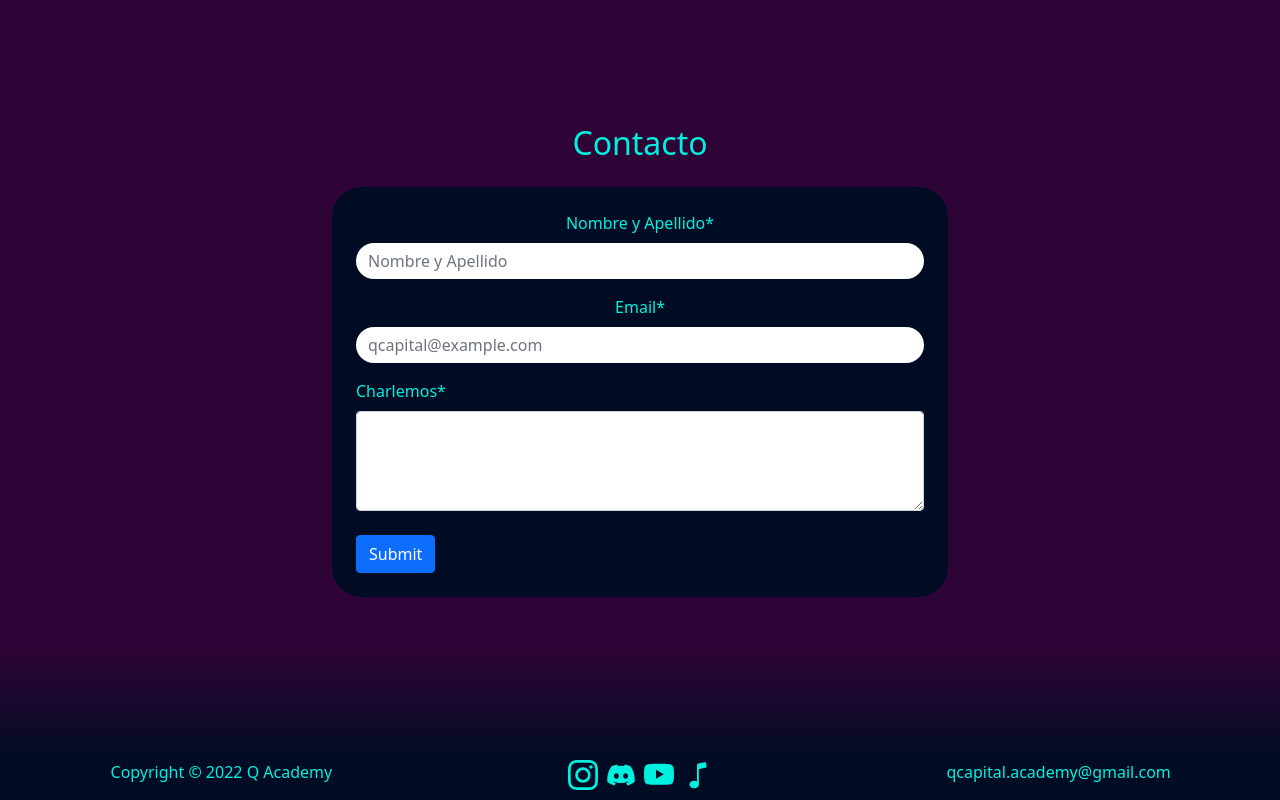
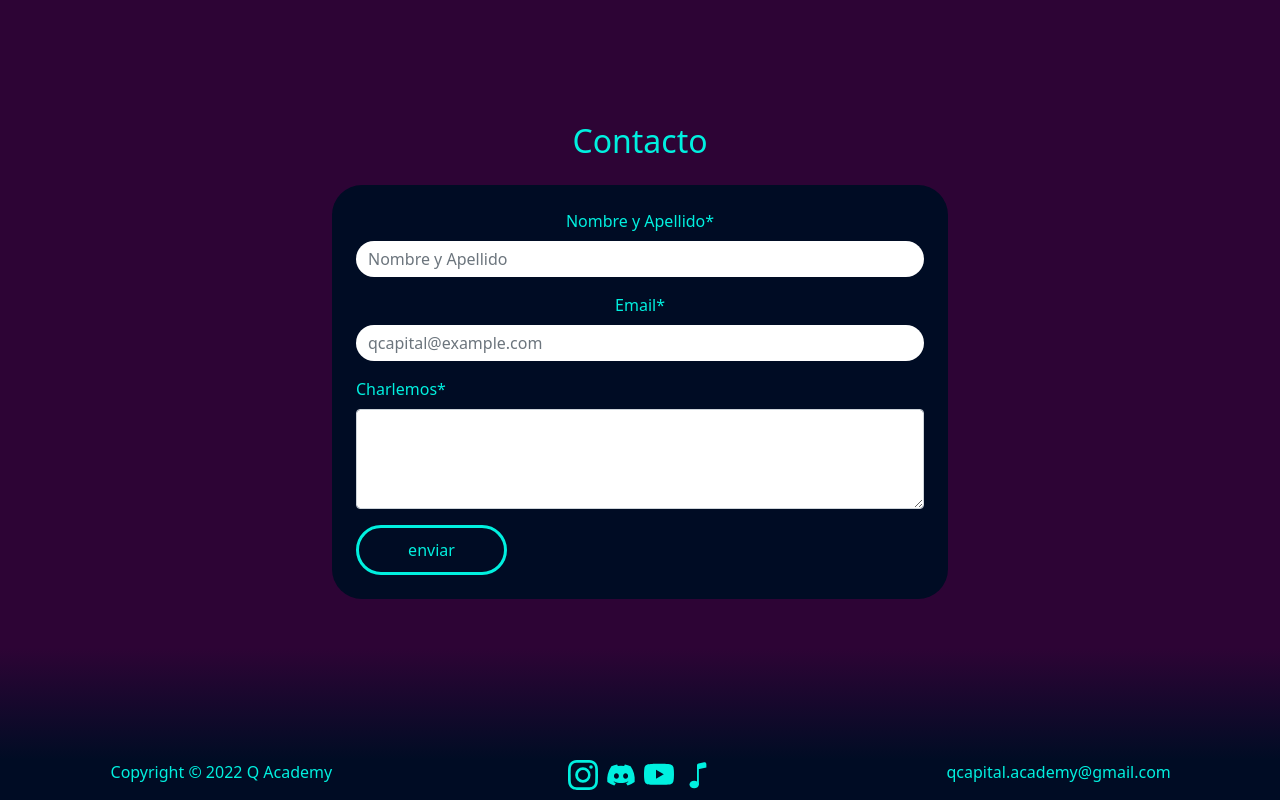
Before and after one commit to charg90/qAcademy, a React (Vite) app: page / in a window 1280 px wide. Shown: the part 2978-3778 px from the top of the page. Built offline with nearby package versions, Linux system fonts and the light colour scheme.

Commit message:
add toast add button styles

```diff
--- a/package.json
+++ b/package.json
@@ -20,6 +20,7 @@
     "react-icons": "^4.4.0",
     "react-intersection-observer": "^9.4.0",
     "react-scroll": "^1.8.8",
+    "sweetalert2": "^11.6.15",
     "yup": "^0.32.11"
   },
   "devDependencies": {
--- /dev/null
+++ b/src/Components/Commons/Toast/Toast.jsx
@@ -0,0 +1,4 @@
+import toast, { Toaster } from "react-hot-toast";
+
+export const successMessage = () => toast("A la brevedad te respondermos");
+export const failMessage = () => toast("Hubo un error intentalo mas tarde");
--- a/src/Components/ContactUs/ContactUs.jsx
+++ b/src/Components/ContactUs/ContactUs.jsx
@@ -1,58 +1,20 @@
-import React, { useRef } from "react";
-import emailjs from "@emailjs/browser";
+import React, { useRef, useState } from "react";
+import sendEmail from "./../../Services/Email/sendEmail";
 import { useForm } from "react-hook-form";
 import { Button, Col, FloatingLabel, Form, Row } from "react-bootstrap";
 import { yupResolver } from "@hookform/resolvers/yup";
-import * as yup from "yup";
+import { contactSchema } from "./../Schemas/ContactSchema";
 import styles from "./contactus.module.css";
 
 const ContactUs = () => {
   const form = useRef();
-  const sendEmail = (data) => {
-    console.log(form.current);
-
-    emailjs
-      .sendForm(
-        "service_f3uv7pg",
-        "template_xlqgvbr",
-        form.current,
-        "jnaxoL854aOS04eZk"
-      )
-      .then(
-        (result) => {
-          console.log(result.text);
-        },
-        (error) => {
-          console.log(error.text);
-        }
-      );
-  };
-
-  const schema = yup
-    .object()
-    .shape({
-      nombreCompleto: yup
-        .string()
-        .min(4, { message: "tiene que tener mas 4 caracteres" })
-        .max(15, { message: "Demasiado largo" })
-        .required({ message: "campo requerido" }),
-      email: yup
-        .string()
-        .email({ message: "tiene que tener formato de mail" })
-        .required({ message: "campo requerido" }),
-      comentarios: yup
-        .string()
-        .max(200, { message: "Comentario demasiado largo" }),
-    })
-    .required();
-
   const {
     register,
     handleSubmit,
-
+    reset,
     formState: { errors },
   } = useForm({
-    resolver: yupResolver(schema),
+    resolver: yupResolver(contactSchema),
   });
 
   return (
@@ -63,7 +25,7 @@ const ContactUs = () => {
       <Col sm={12} md={6} lg={6} className=" ">
         <h2 className="mb-4 text-center"> Contacto </h2>
         <Form
-          onSubmit={handleSubmit(sendEmail)}
+          onSubmit={handleSubmit(() => sendEmail(form, reset))}
           className={`${styles.formContact} p-4  `}
           ref={form}
         >
@@ -120,9 +82,13 @@ const ContactUs = () => {
           <p className={`${styles.formErrors} text-center`}>
             {errors.comentarios && errors.comentarios.message.message}
           </p>
-          <Button className="mt-2" variant="primary" type="submit">
-            Submit
-          </Button>
+          <button
+            className={`${styles.btnContact}`}
+            variant="primary"
+            type="submit"
+          >
+            enviar
+          </button>
         </Form>
       </Col>
     </Row>
--- a/src/Components/ContactUs/contactus.module.css
+++ b/src/Components/ContactUs/contactus.module.css
@@ -27,12 +27,16 @@ h2 {
   color: red;
 }
 
-@media (min-width: 1400px) {
-  /* .formInputs {
-    width: 75%;
-    justify-content: center;
-  } */
+.btnContact {
+  background-color: transparent;
+  border: #00f0df solid 3px;
+  color: #00f0df;
+  width: 151px;
+  height: 50px;
+  border-radius: 50px;
 }
-
-/* #000c24
-#2d0435 */
+.btnContact:hover {
+  transition: 0.5s;
+  background-color: #00f0df;
+  color: #000c24;
+}
--- /dev/null
+++ b/src/Components/Schemas/ContactSchema.js
@@ -0,0 +1,19 @@
+import * as yup from "yup";
+
+export const contactSchema = yup
+  .object()
+  .shape({
+    nombreCompleto: yup
+      .string()
+      .min(4, { message: "tiene que tener mas 4 caracteres" })
+      .max(15, { message: "Demasiado largo" })
+      .required({ message: "campo requerido" }),
+    email: yup
+      .string()
+      .email({ message: "tiene que tener formato de mail" })
+      .required({ message: "campo requerido" }),
+    comentarios: yup
+      .string()
+      .max(200, { message: "Comentario demasiado largo" }),
+  })
+  .required();
--- /dev/null
+++ b/src/Services/Email/sendEmail.js
@@ -0,0 +1,35 @@
+import emailjs from "@emailjs/browser";
+import Swal from "sweetalert2";
+
+const sendEmail = (form, reset) => {
+  emailjs
+    .sendForm(
+      "service_f3uv7pg",
+      "template_xlqgvbr",
+      form.current,
+      "jnaxoL854aOS04eZk"
+    )
+    .then(
+      (result) => {
+        Swal.fire({
+          icon: "success",
+          title: "A la brevedad te responderemos",
+          showConfirmButton: false,
+          timer: 1500,
+        });
+        form.current.reset();
+        console.log(result.text);
+      },
+      (error) => {
+        Swal.fire({
+          icon: "error",
+          title: "Oops...",
+          text: "algo salio mal vuelva intentarlo mas tarde",
+        });
+        console.log(error.text);
+      }
+    );
+  reset({});
+};
+
+export default sendEmail;
```
Also changed, not shown: 1 other file (tests, documents, lock files or other folders).
